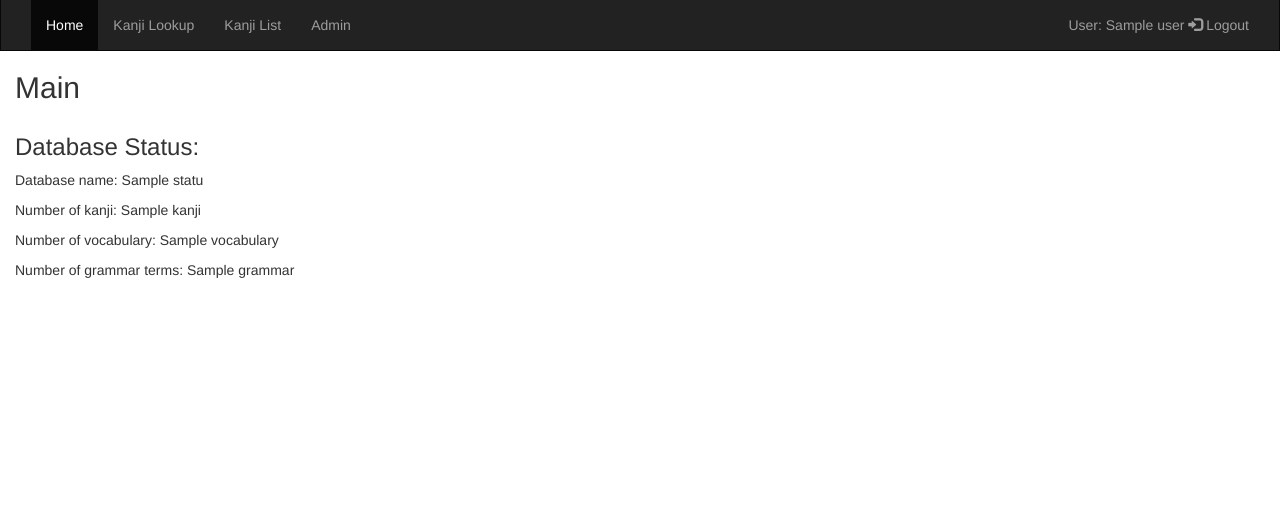
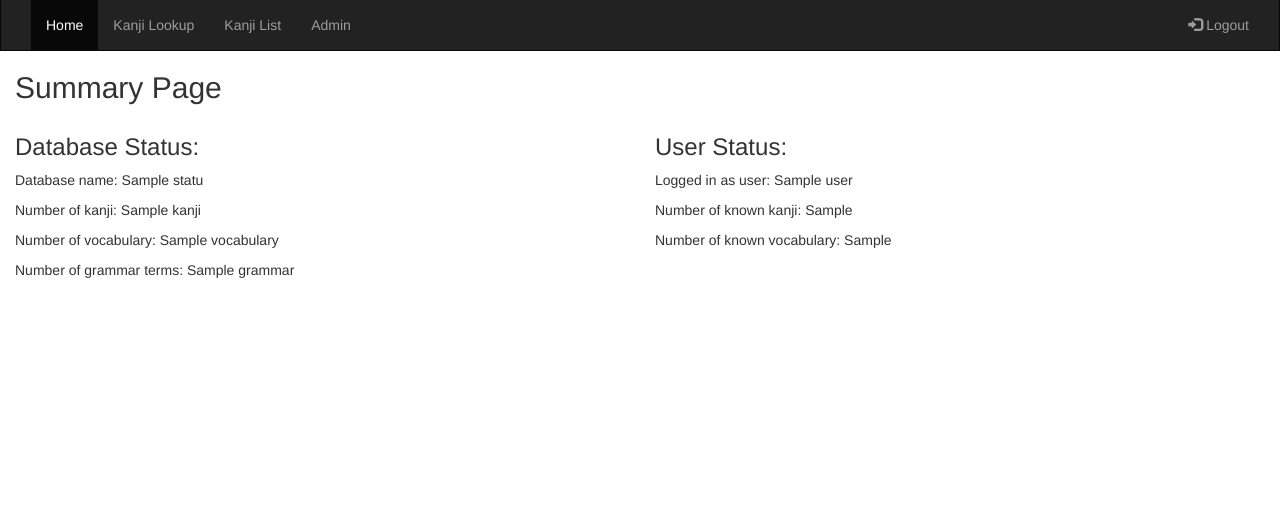
Before and after one commit to JimBarton/japanese, a Python web app: template templates/index.html in a window 1280 px wide. Shown: the part 151-681 px from the top of the page. Run offline with Jinja, Linux system fonts and the light colour scheme; the template is opened without the code that fills it: most values are stand-ins (such as "Sample title", 1, 10 or a date in 2020); some libraries are stand-ins or nearby versions.

Commit message:
Added further info to summary page

```diff
--- a/templates/index.html
+++ b/templates/index.html
@@ -10,19 +10,24 @@
 {% block subtitle %}
   <div class="row">
     <div class="col-sm-12 text-left">
-      <h2>Main</h2>
+      <h2>Summary Page</h2>
     </div>
   </div>
 {% endblock %}
 
 {% block maincontent %}
   <div class="row content">
-    <div class="col-sm-12 text-left">
+    <div class="col-sm-6 text-left">
       <h3>Database Status:</h3>
       <p>Database name: {{ status.name }}</p>
       <p>Number of kanji: {{ status.Kanji }}</p>
       <p>Number of vocabulary: {{ status.Vocabulary }}</p>
       <p>Number of grammar terms: {{ status.Grammar }}</p>
     </div>
+    <div class="col-sm-6 text-left">
+      <h3>User Status:</h3>
+      <p>Logged in as user: {{ user_dict.user }}</p>
+      <p>Number of known kanji: {{ status.known_kanji }}</p>
+      <p>Number of known vocabulary: {{ status.known_vocab }}</p>
   </div>
 {% endblock %}
--- a/templates/jinja_template.html
+++ b/templates/jinja_template.html
@@ -37,7 +37,7 @@
       </ul>
       <ul class="nav navbar-nav navbar-right">
         {% if user_dict.user %}
-        <li><a href="{{ user_dict.logout_url }}">User: {{ user_dict.user }} <span class="glyphicon glyphicon-log-in"></span> Logout</a></li>
+        <li><a href="{{ user_dict.logout_url }}"><span class="glyphicon glyphicon-log-in"></span> Logout</a></li>
         {% else %}
         <li><a href="{{ user_dict.login_url }}"><span class="glyphicon glyphicon-log-in"></span> Login</a></li>
         {% endif %}
```
Also changed, not shown: lib/jdatabase/jdatabase_api.py (+15 -4 lines).
